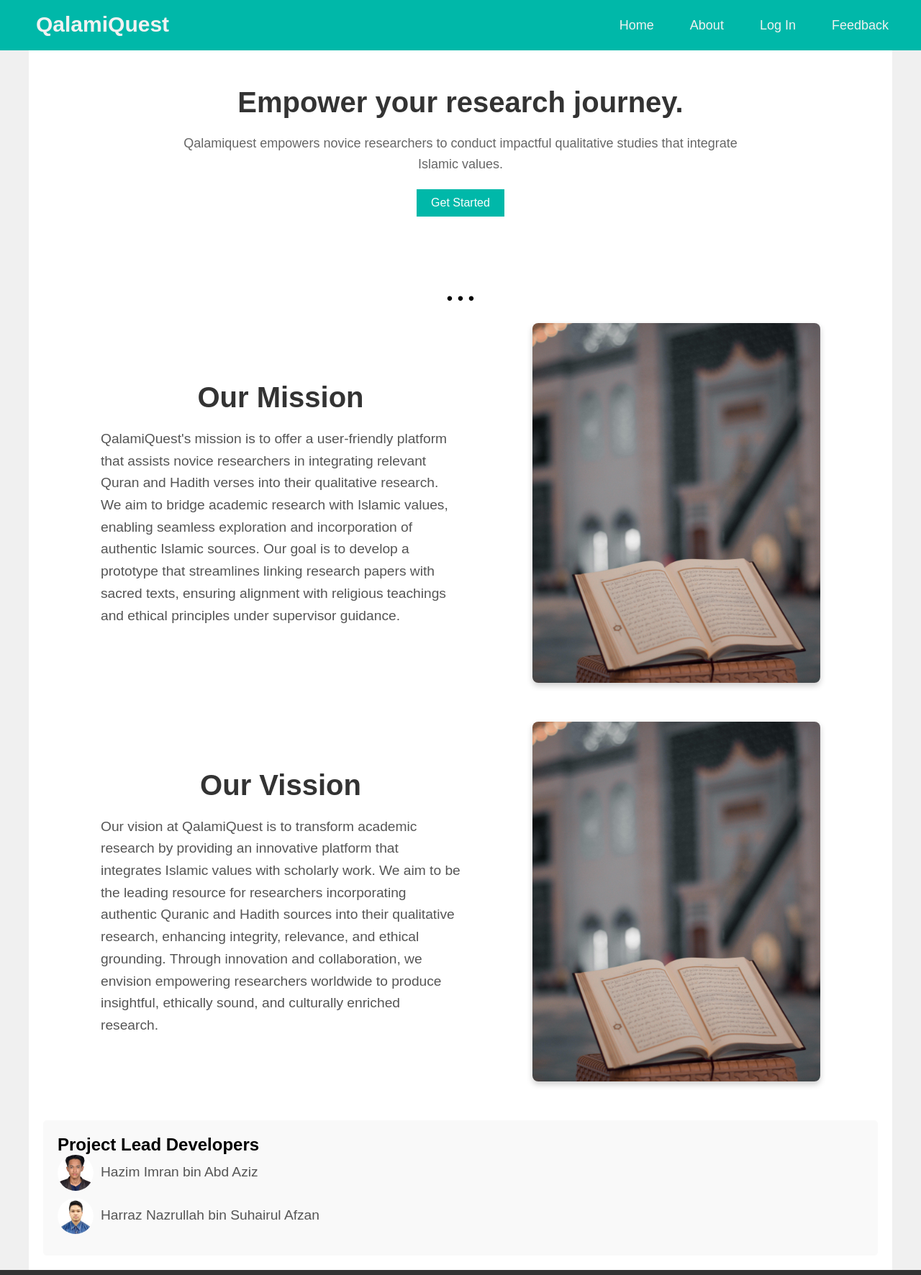
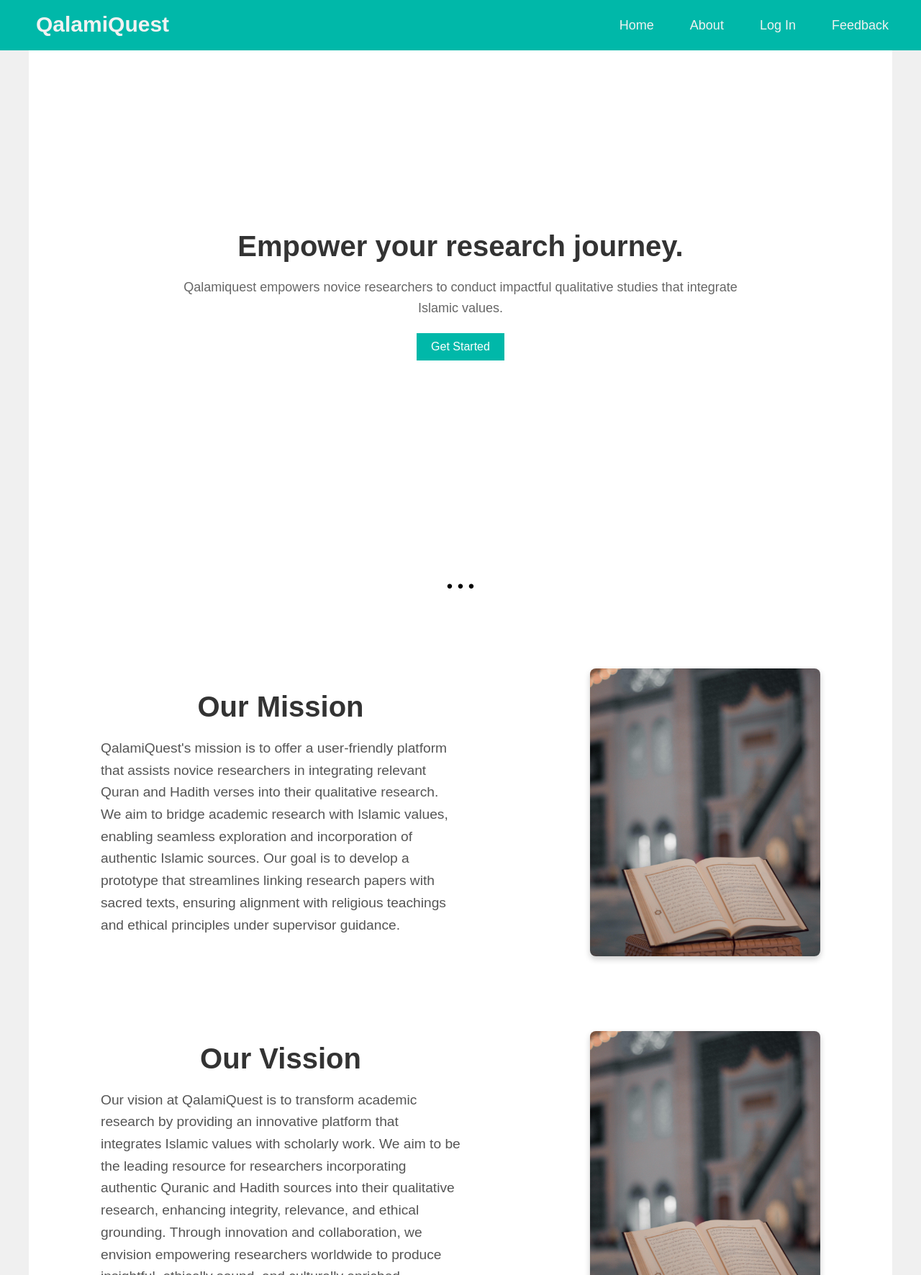
Before and after one commit to harraznasrullah/qalamiquest, a PHP site: page / in a window 1280 px wide. Shown: the top 1772 px of the page at 72% size. Run offline with PHP 8.4, Linux system fonts and the light colour scheme.

Commit message:
change .image width and add margin to .developer

```diff
--- a/styles.css
+++ b/styles.css
@@ -4,12 +4,14 @@ body {
     padding: 0;
     background-color: #f0f0f0;
 }
+
 .big-container {
     max-width: 1200px;
     margin: 0 auto;
     padding: 20px;
     background-color: white;
 }
+
 header {
     background-color: #00b8a9;
     color: white;
@@ -18,6 +20,7 @@ header {
     justify-content: space-between;
     align-items: center;
 }
+
 .logo {
     font-weight: bold;
     font-size: 24px;
@@ -34,6 +37,8 @@ h1 {
 .hero {
     text-align: center;
     margin: 100px;
+    margin-top: 300px;
+    margin-bottom: 300px;
 }
 .hero p {
     font-size: 18px;
@@ -71,7 +76,8 @@ h1 {
 .developer {
     display: flex;
     align-items: center;
-    margin-bottom: 10px;
+    margin-bottom: 20px;
+    margin-top: 20px;
 }
 .developer img {
     width: 50px;
@@ -91,6 +97,7 @@ footer {
 .small-container {
     max-width: 1000px;
     margin: 0 auto;
+    margin-top: 100px;
 }
 
 .section {
@@ -109,7 +116,7 @@ footer {
 }
 
 .image {
-    width: 40%;
+    width: 32%;
 }
 
 .image img {
@@ -399,6 +406,7 @@ nav .wrapper{
     font-size: 19px;
   }
 }
+
 nav input{
   display: none;
 }
```
